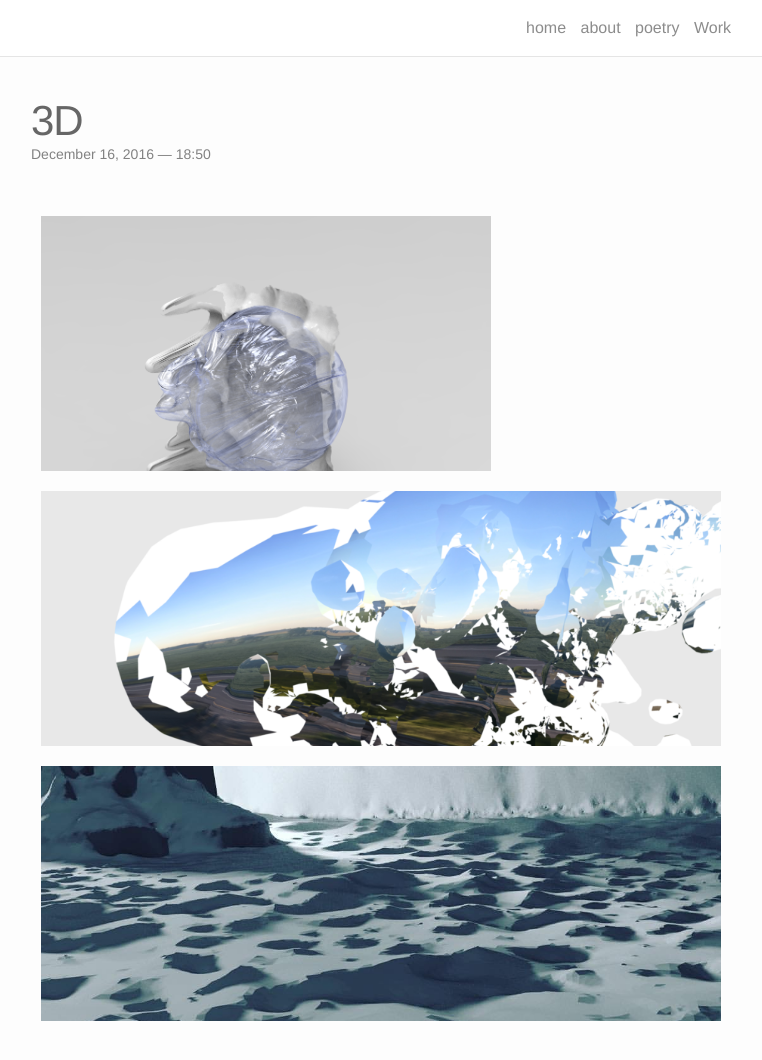
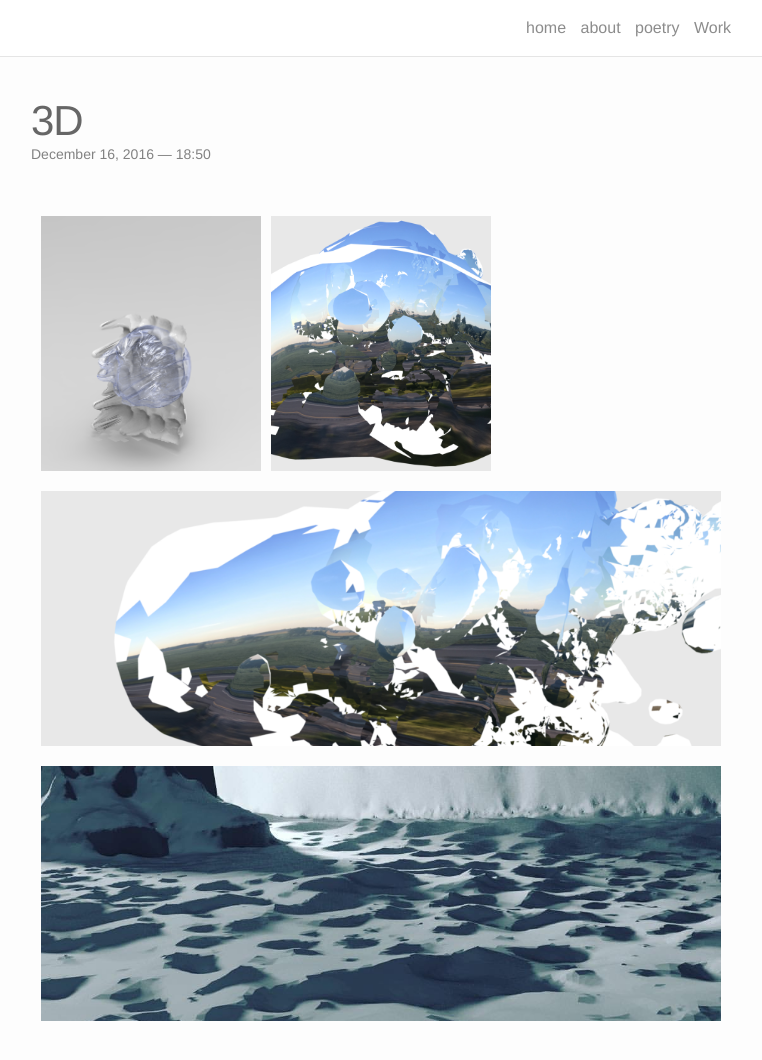
Before and after one commit to ChristopherWMartin/ChristopherWMartin, a Jekyll site: the page built from _portfolio/3d.markdown, in a window 1280 px wide and 1131 px high. Shown: the top 1060 px of the window, without its empty margins (259-1021 px from the left). Built offline with Jekyll 4.4.1, drawn with Linux system fonts in a browser that asks for light colours; nearby versions of some CDN libraries.

Commit message:
Update 3d.markdown

```diff
--- a/_portfolio/3d.markdown
+++ b/_portfolio/3d.markdown
@@ -5,8 +5,8 @@ img: /img/3.png
 ---
 
 <div class="img_row">
-	<img class="col two" src="{{ site.baseurl }}/img/1.png" alt="" title="1"/>
-	<img class="col two" src="{{ site.baseurl }}/img/3.png" alt="" title="2"/>
+	<img class="col one" src="{{ site.baseurl }}/img/1.png" alt="" title="1"/>
+	<img class="col one" src="{{ site.baseurl }}/img/3.png" alt="" title="2"/>
 </div>
 <div class="img_row">
 	<img class="col three" src="{{ site.baseurl }}/img/4.png" alt="" title="3"/>
```
